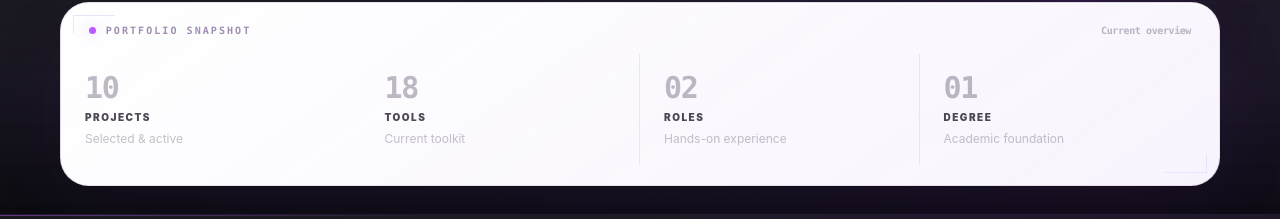
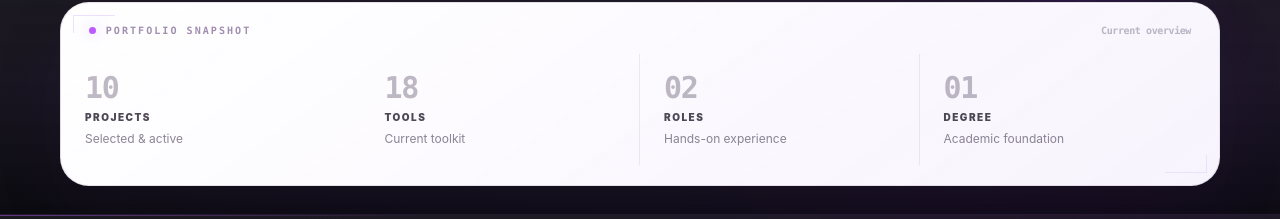
Before and after one commit to EllaUktolseja/Serverless-Realla-Website, a React (Vite) app in the folder apps/web/: page / in a window 1280 px wide. Shown: the part 879-1098 px from the top of the page. Built offline with nearby package versions, Linux system fonts and the light colour scheme.

Commit message:
fix(ui): improve text contrast

```diff
--- a/apps/web/src/pages/HomePage.tsx
+++ b/apps/web/src/pages/HomePage.tsx
@@ -50,9 +50,9 @@ function HomePage() {
               <div className="flex flex-col gap-4 sm:flex-row sm:items-center sm:justify-between sm:px-2">
                 <div className="flex items-center gap-2.5">
                   <span className="signal-dot" />
-                  <span className="hud-label text-white/36">Portfolio snapshot</span>
+                  <span className="hud-label text-[#160f20]/62">Portfolio snapshot</span>
                 </div>
-                <span className="hud-number text-[10px] font-bold text-white/25">Current overview</span>
+                <span className="hud-number text-[10px] font-bold text-[#160f20]/55">Current overview</span>
               </div>
               <div className="mt-4 grid grid-cols-2 divide-x divide-white/8 sm:grid-cols-4">
                 {[
@@ -64,7 +64,7 @@ function HomePage() {
                   <div key={title} className="px-3 py-4 first:pl-1 last:pr-1 sm:px-6">
                     <p className="hud-number text-2xl font-black text-primary sm:text-3xl">{number}</p>
                     <p className="mt-1 text-[10px] font-black uppercase tracking-[0.15em] text-white/76">{title}</p>
-                    <p className="mt-1 text-[10px] leading-5 text-white/28 sm:text-xs">{description}</p>
+                    <p className="mt-1 text-[10px] leading-5 text-[#2f223e]/55 sm:text-xs">{description}</p>
                   </div>
                 ))}
               </div>
@@ -89,7 +89,7 @@ function HomePage() {
                     <span className="hud-number text-[9px] font-bold text-primary">{number}</span>
                     <span className="signal-dot transition-transform duration-500 group-hover:scale-125" />
                   </div>
-                  <p className="mt-4 hud-label text-white/32">{title}</p>
+                  <p className="mt-4 hud-label text-[#2f223e]/58">{title}</p>
                   <p className="mt-1.5 text-sm font-bold text-white">{text}</p>
                 </div>
               ))}
```
